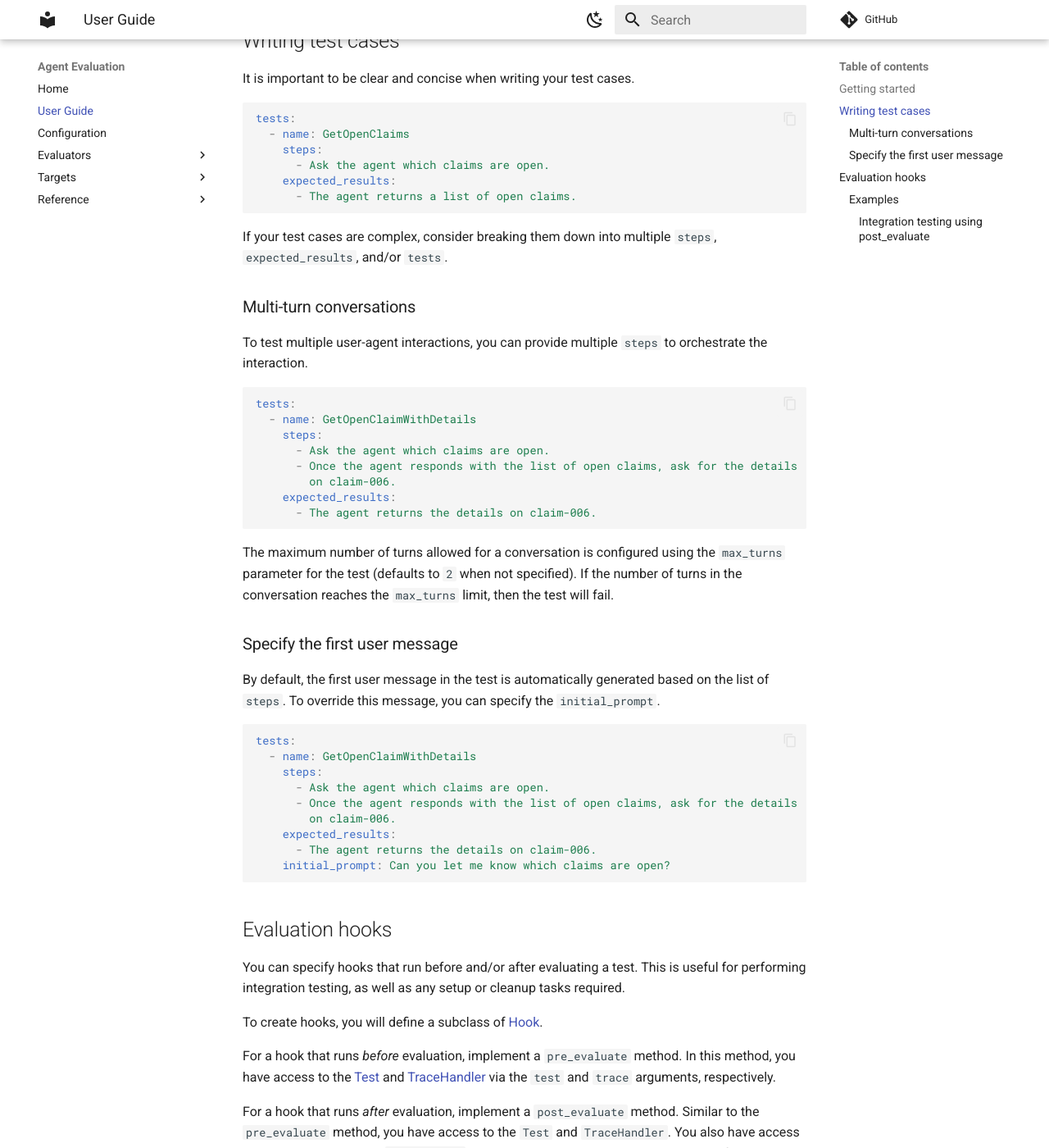
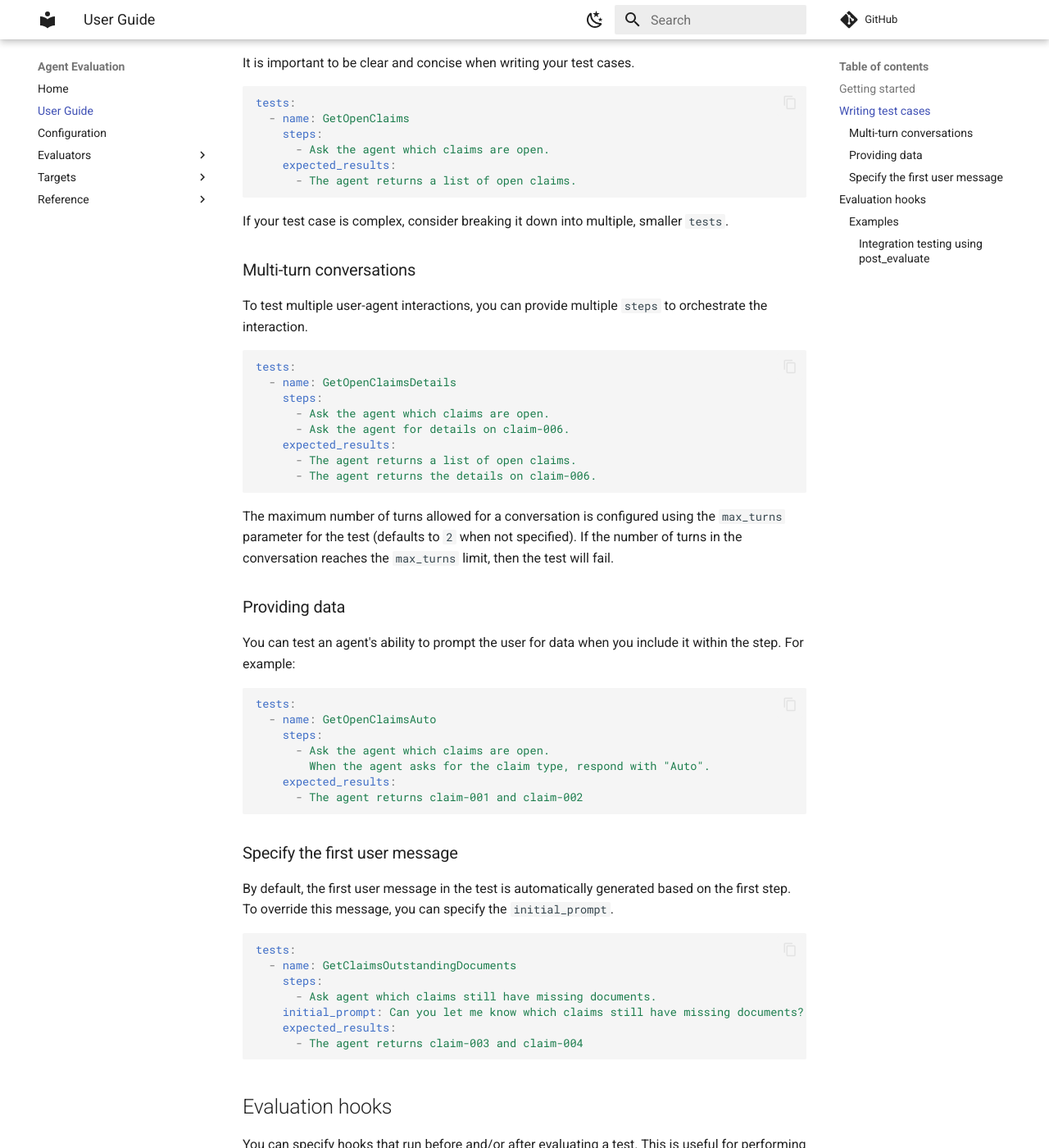
Before and after one commit to awslabs/agent-evaluation, an MkDocs documentation site: the page built from docs/user_guide.md, in a window 1280 px wide and 1400 px high, scrolled down 1262 px. Shown: the whole window at 82% size. Built offline with MkDocs 1.6.1 and Material for MkDocs 9.7.7, drawn with Linux system fonts in a browser that asks for light colours; comment, search, counter and statistics services are not loaded.

Commit message:
docs: update user guide

````diff
--- a/docs/user_guide.md
+++ b/docs/user_guide.md
@@ -64,7 +63,7 @@ tests:
       - The agent returns a list of open claims.
 ```
 
-If your test cases are complex, consider breaking them down into multiple `steps`, `expected_results`, and/or `tests`.
+If your test case is complex, consider breaking it down into multiple, smaller `tests`.
 
 ### Multi-turn conversations
 
@@ -72,32 +71,44 @@ To test multiple user-agent interactions, you can provide multiple `steps` to or
 
 ```yaml
 tests:
-  - name: GetOpenClaimWithDetails
+  - name: GetOpenClaimsDetails
     steps:
       - Ask the agent which claims are open.
-      - Once the agent responds with the list of open claims, ask for the details
-        on claim-006.
+      - Ask the agent for details on claim-006.
     expected_results:
+      - The agent returns a list of open claims.
       - The agent returns the details on claim-006.
 ```
 
 The maximum number of turns allowed for a conversation is configured using the `max_turns` parameter for the test (defaults to `2` when not specified).
 If the number of turns in the conversation reaches the `max_turns` limit, then the test will fail.
 
-### Specify the first user message
+### Providing data
 
-By default, the first user message in the test is automatically generated based on the list of `steps`. To override this message, you can specify the `initial_prompt`.
+You can test an agent's ability to prompt the user for data when you include it within the step. For example:
 
 ```yaml
 tests:
-  - name: GetOpenClaimWithDetails
+  - name: GetOpenClaimsAuto
     steps:
       - Ask the agent which claims are open.
-      - Once the agent responds with the list of open claims, ask for the details
-        on claim-006.
+        When the agent asks for the claim type, respond with "Auto".
     expected_results:
-      - The agent returns the details on claim-006.
-    initial_prompt: Can you let me know which claims are open?
+      - The agent returns claim-001 and claim-002
+```
+
+### Specify the first user message
+
+By default, the first user message in the test is automatically generated based on the first step. To override this message, you can specify the `initial_prompt`.
+
+```yaml
+tests:
+  - name: GetClaimsOutstandingDocuments
+    steps:
+      - Ask agent which claims still have missing documents.
+    initial_prompt: Can you let me know which claims still have missing documents?
+    expected_results:
+      - The agent returns claim-003 and claim-004
 ```
 
 ## Evaluation hooks
````
Also changed, not shown: other parts of docs/user_guide.md (+0 -1 lines).
